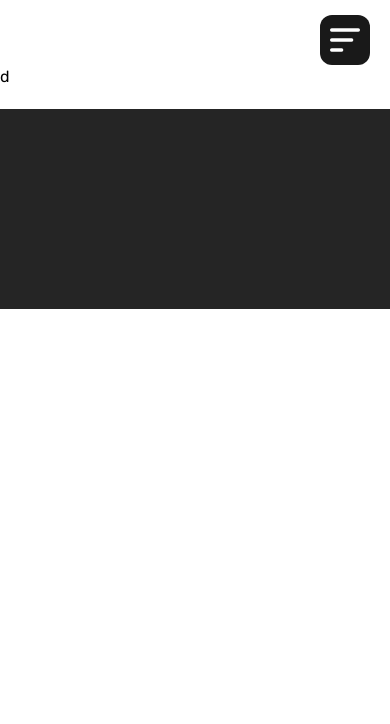
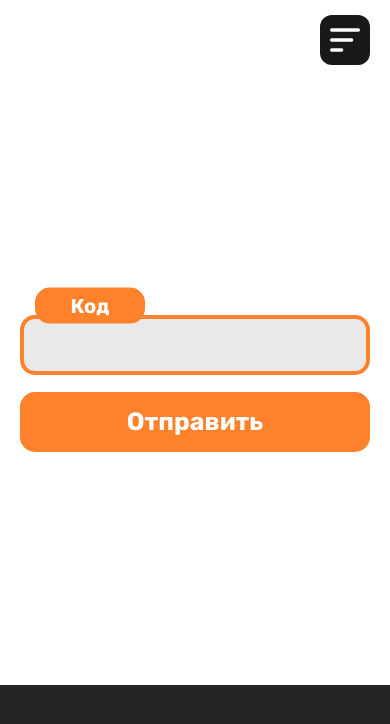
Before and after one commit to Real-s-Sigmas/market, a Vue app in the folder client/: page /Enter in a window 390 px wide. Shown: the top 724 px of the page. Built offline with nearby package versions, Linux system fonts and the light colour scheme.

Commit message:
формы

```diff
--- a/client/src/componets/Forms/EmailPage.vue
+++ b/client/src/componets/Forms/EmailPage.vue
@@ -1,11 +1,198 @@
 <script>
 export default {
-
-}
+  data() {
+    return {
+      disabled: false,
+      email: "",
+      error: "",
+    };
+  },
+  methods: {
+    input($event) {
+      this.disabled = true;
+      if ($event) {
+        if (/^\w+([\.-]?\w+)*@\w+([\.-]?\w+)*(\.\w{2,3})+$/.test(this.email)) {
+          this.disabled = false;
+          this.error = "";
+        } else {
+          if (this.email.length > 7) {
+            this.error = "Почта невалидна!";
+          }
+        }
+      }
+    },
+  },
+};
 </script>
 <template>
-    d
+  <div class="window">
+    <div class="container">
+      <div class="div-nickname">
+        <form>
+          <input
+            type="text"
+            class="input"
+            autofocus
+            required
+            v-model="email"
+            @input="input($event)"
+          />
+          <span сlass="nick">Почта</span>
+          <button class="btn" :disabled="disabled">Войти</button>
+        </form>
+        <p class="error">{{ error }}</p>
+      </div>
+    </div>
+  </div>
 </template>
 <style scoped>
+:root {
+  --font-family: "Rubik", sans-serif;
+  --second-family: "Inter", sans-serif;
+}
+.error {
+  font-family: var(--font-family);
+  font-weight: 700;
+  font-size: 17px;
+  color: red;
+  position: absolute;
+  top: 155px;
+  z-index: 10000;
+  left: 5px;
+}
+.btn {
+  position: absolute;
+  top: 77px;
+  font-family: var(--font-family);
+  font-weight: 700;
+  font-size: 25px;
+  text-align: center;
+  color: #ffffff;
+  background: #ff812c;
+  cursor: pointer;
+  border-radius: 15px;
+  width: 430px;
+  height: 60px;
+  border: none;
+  cursor: pointer;
+  z-index: 7000;
+}
+.btn:disabled {
+  position: absolute;
+  top: 77px;
+  font-family: var(--font-family);
+  font-weight: 700;
+  font-size: 25px;
+  text-align: center;
+  background: #eae9e9;
+  cursor: pointer;
+  border-radius: 15px;
+  width: 430px;
+  height: 60px;
+  border: none;
+  cursor: pointer;
+  z-index: 7000;
+  color: #5b5a5a;
+}
+.btn:disabled:hover {
+  background: #e1e1e1;
+  transition: all 0.3s;
+}
+.btn:hover {
+  background: #ef7c30;
+  transition: all 0.3s;
+}
+.container {
+  display: flex;
+  justify-content: center;
+  align-items: center;
+}
+.window {
+  display: flex;
+  justify-content: center;
+  align-items: center;
+  min-height: 600px;
+}
+.input {
+  margin-bottom: 40px;
+  border-radius: 15px;
+  width: 430px;
+  height: 60px;
+  background: #eae9e9;
+  border: none;
+  padding: 20px;
+  font-family: var(--font-family);
+  font-weight: 500;
+  font-size: 20px;
+  color: #000000;
+}
+.div-nickname {
+  position: relative;
+  width: 420px;
+}
+.div-nickname span {
+  position: absolute;
+  font-family: var(--font-family);
+  font-weight: 700;
+  font-size: 25px;
+  color: #5b5a5a;
+  top: 14px;
+  left: 18px;
+  pointer-events: none;
+  transition: 0.3s ease;
+  border-radius: 15px;
+  width: 115px;
+}
+.input {
+  margin-bottom: 40px;
+  border-radius: 15px;
+  width: 430px;
+  height: 60px;
+  background: #eae9e9;
+  border: none;
+  padding: 20px;
+  font-family: var(--font-family);
+  font-weight: 500;
+  font-size: 20px;
+  color: #000000;
+}
+.input:focus,
+.input:valid {
+  outline: none;
+  border: none;
+  border: 4px solid #ff812c;
+  transition: all 0.1s;
+}
+.input:focus ~ span,
+.input:valid ~ span {
+  transform: translateY(-115%);
+  font-size: 20px;
+  left: 15px;
+  border: solid #ff812c;
+  background: #ff812c;
+  color: #fff;
+  width: 110px;
+  text-align: center;
+  border-radius: 15px;
+}
 
+@media (max-width: 505px) {
+  .input {
+    width: 350px;
+    height: 60px;
+  }
+  .btn {
+    width: 350px;
+    height: 60px;
+  }
+  .btn:disabled {
+    width: 350px;
+    height: 60px;
+  }
+  .div-nickname {
+    position: relative;
+    width: 200px;
+    margin-right: 150px;
+  }
+}
 </style>
--- a/client/src/componets/Forms/EnterPage.vue
+++ b/client/src/componets/Forms/EnterPage.vue
@@ -1,11 +1,210 @@
 <script>
 export default {
-
-}
+  data() {
+    return {
+      disabled: false,
+      code: "",
+      error: "",
+    };
+  },
+  methods: {
+    input($event) {
+      this.disabled = true;
+      if ($event) {
+        if (this.code.length == 0) {
+          this.error = "Поле не должно быть пустым!";
+        } else if (this.code.length > 0) {
+          this.error = "";
+          this.disabled = false;
+        } else if (this.code.length < 5) {
+          this.error = "Минимум 5 символов!";
+        } else if (this.code.length == 5) {
+          this.error = "";
+          this.disabled = true;
+        }
+      }
+    },
+  },
+};
 </script>
 <template>
-    d
+  <div class="window">
+    <div class="container">
+      <div class="div-nickname">
+        <form>
+          <input
+            type="text"
+            class="input"
+            autofocus
+            required
+            v-model="code"
+            @input="input($event)"
+            maxlength="5"
+          />
+          <span сlass="nick">Код</span>
+          <button class="btn" :disabled="disabled">Отправить</button>
+        </form>
+        <p class="error">{{ error }}</p>
+      </div>
+    </div>
+  </div>
 </template>
 <style scoped>
+:root {
+  --font-family: "Rubik", sans-serif;
+  --second-family: "Inter", sans-serif;
+}
+.head {
+  font-family: var(--font-family);
+  font-weight: 700;
+  font-size: 25px;
+  position: absolute;
+  top: 230px;
+  color: #000000;
+}
+.error {
+  font-family: var(--font-family);
+  font-weight: 700;
+  font-size: 17px;
+  color: red;
+  position: absolute;
+  top: 155px;
+  z-index: 10000;
+  left: 5px;
+}
+.btn {
+  position: absolute;
+  top: 77px;
+  font-family: var(--font-family);
+  font-weight: 700;
+  font-size: 25px;
+  text-align: center;
+  color: #ffffff;
+  background: #ff812c;
+  cursor: pointer;
+  border-radius: 15px;
+  width: 430px;
+  height: 60px;
+  border: none;
+  cursor: pointer;
+  z-index: 7000;
+}
+.btn:disabled {
+  position: absolute;
+  top: 77px;
+  font-family: var(--font-family);
+  font-weight: 700;
+  font-size: 25px;
+  text-align: center;
+  background: #eae9e9;
+  cursor: pointer;
+  border-radius: 15px;
+  width: 430px;
+  height: 60px;
+  border: none;
+  cursor: pointer;
+  z-index: 7000;
+  color: #5b5a5a;
+}
+.btn:disabled:hover {
+  background: #e1e1e1;
+  transition: all 0.3s;
+}
+.btn:hover {
+  background: #ef7c30;
+  transition: all 0.3s;
+}
+.container {
+  display: flex;
+  justify-content: center;
+  align-items: center;
+}
+.window {
+  display: flex;
+  justify-content: center;
+  align-items: center;
+  min-height: 600px;
+}
+.input {
+  margin-bottom: 40px;
+  border-radius: 15px;
+  width: 430px;
+  height: 60px;
+  background: #eae9e9;
+  border: none;
+  padding: 20px;
+  font-family: var(--font-family);
+  font-weight: 500;
+  font-size: 20px;
+  color: #000000;
+}
+.div-nickname {
+  position: relative;
+  width: 420px;
+}
+.div-nickname span {
+  position: absolute;
+  font-family: var(--font-family);
+  font-weight: 700;
+  font-size: 25px;
+  color: #5b5a5a;
+  top: 14px;
+  left: 18px;
+  pointer-events: none;
+  transition: 0.3s ease;
+  border-radius: 15px;
+  width: 115px;
+}
+.input {
+  margin-bottom: 40px;
+  border-radius: 15px;
+  width: 430px;
+  height: 60px;
+  background: #eae9e9;
+  border: none;
+  padding: 20px;
+  font-family: var(--font-family);
+  font-weight: 500;
+  font-size: 20px;
+  color: #000000;
+}
+.input:focus,
+.input:valid {
+  outline: none;
+  border: none;
+  border: 4px solid #ff812c;
+  transition: all 0.1s;
+}
+.input:focus ~ span,
+.input:valid ~ span {
+  transform: translateY(-115%);
+  font-size: 20px;
+  left: 15px;
+  border: solid #ff812c;
+  background: #ff812c;
+  color: #fff;
+  width: 110px;
+  text-align: center;
+  border-radius: 15px;
+}
 
+@media (max-width: 505px) {
+  .input {
+    width: 350px;
+    height: 60px;
+  }
+  .btn {
+    width: 350px;
+    height: 60px;
+  }
+  .btn:disabled {
+    width: 350px;
+    height: 60px;
+  }
+  .div-nickname {
+    position: relative;
+    width: 200px;
+    margin-right: 150px;
+  }
+}
 </style>
--- a/client/src/router/index.js
+++ b/client/src/router/index.js
@@ -47,6 +47,16 @@ const router = createRouter({
       name: "AddProduct",
       component: () => import("../componets/admin/AddProduct.vue"),
     },
+    {
+      path: "/Login",
+      name: "Login",
+      component: () => import("../componets/Forms/EmailPage.vue"),
+    },
+    {
+      path: "/EnterEmail",
+      name: "EnterEmail",
+      component: () => import("../componets/Forms/EnterPage.vue"),
+    },
 ],
 });
 
```
Also changed, not shown: client/src/assets/or-element1.png (added).
